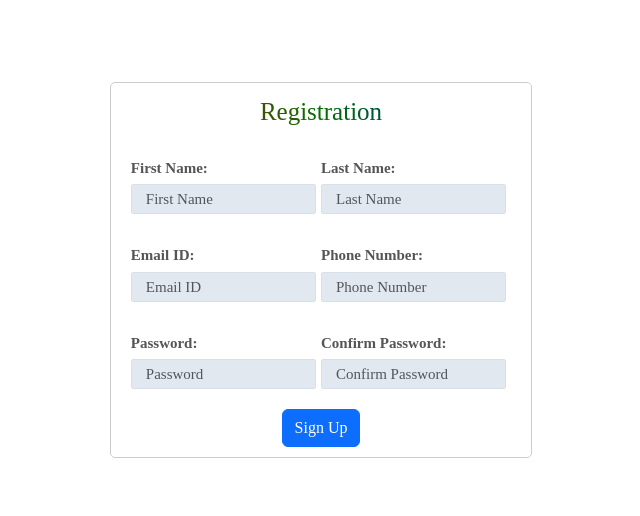
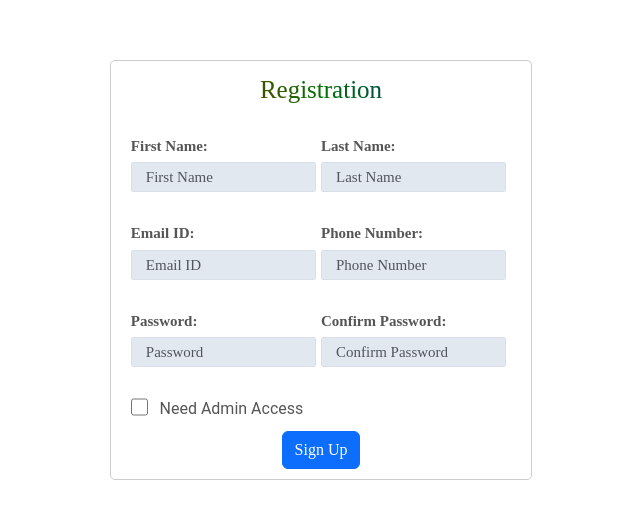
Before and after one commit to ChintadaKiranraj/my-salon-booking-app, a React (Create React App) app: page /registartion in a window 1280 px wide. Shown: the part 130-646 px from the top of the page, without its empty margins (319-959 px from the left). Built offline with nearby package versions, Linux system fonts and the light colour scheme.

Commit message:
Login Intigration

```diff
--- a/package.json
+++ b/package.json
@@ -12,8 +12,11 @@
     "react": "^18.2.0",
     "react-bootstrap": "^2.10.1",
     "react-dom": "^18.2.0",
+    "react-icons": "^5.0.1",
+    "react-loader-spinner": "^6.1.6",
     "react-router-dom": "^5.2.0",
     "react-scripts": "5.0.1",
+    "react-toastify": "^10.0.4",
     "router-dom": "^2.2.9",
     "uuid": "^9.0.0",
     "web-vitals": "^2.1.4",
--- a/src/components/Admin/index.css
+++ b/src/components/Admin/index.css
@@ -8,3 +8,10 @@
   height: 60vh;
   /* background-color: red; */
 }
+
+.booked-appointments-title {
+  color: blue;
+  font-family: "Times New Roman", Times, serif;
+  text-align: center;
+  font-weight: 500;
+}
--- a/src/components/Admin/index.js
+++ b/src/components/Admin/index.js
@@ -7,7 +7,7 @@ import "./index.css";
 const Admin = () => {
   const [appointments, setAppointments] = useState([]);
   const [fetchedStatus, setFetchedStatus] = useState(false);
-  const [modifications, setModifications] = useState(0);
+  const [modifications, setModifications] = useState(1);
   const fetchAppointments = async () => {
     // console.log("fetchAppointments called");
     try {
@@ -16,7 +16,7 @@ const Admin = () => {
       );
       const data = await response.text();
 
-      console.log("fetchAppointments--->" + data);
+      // console.log("fetchAppointments--->" + data);
       const decodedString = atob(data);
 
       setAppointments(JSON.parse(decodedString));
@@ -88,7 +88,7 @@ const Admin = () => {
   };
   const renderBoockedAppointments = () => (
     <div className="booked-appointments">
-      <h2 className="booked-appointmentsheader">Booked Appointments</h2>
+      <h2 className="booked-appointments-title">Booked Appointments</h2>
       <table className="table">
         <thead className="thead-dark">
           <tr>
--- a/src/components/BookedAppointments/index.js
+++ b/src/components/BookedAppointments/index.js
@@ -52,7 +52,6 @@ const BookedAppointments = (props) => {
 
           {<VscPassFilled color={`${color}`} />}
         </td>
-
         {modifications > 0 ? (
           <td className="actionbtn">
             <RiDeleteBin6Fill
--- a/src/components/Home/index.js
+++ b/src/components/Home/index.js
@@ -1,6 +1,7 @@
 import React, { useState, useEffect } from "react";
 import BookingForm from "../BookingForm";
-import BookedAppointments from "../BookedAppointments";
+import { toast } from "react-toastify";
+// import BookedAppointments from "../BookedAppointments";
 import Header from "../Header";
 import "./index.css";
 const Home = () => {
@@ -18,10 +19,15 @@ const Home = () => {
           body: JSON.stringify(newAppointment),
         }
       );
-      console.log("response--->" + response.json());
+      // console.log("response--->" + response.json());
 
-      if (!response.ok) {
+      if (!response.json().status === true) {
         throw new Error("Failed to save booking details");
+      } else {
+        toast.success("Your slot was successfully boocked in side Home!", {
+          autoClose: 3000,
+          closeOnClick: true,
+        });
       }
       // If successful, fetch all data from the table
       const allDataResponse = await fetch(
@@ -41,14 +47,13 @@ const Home = () => {
     saveBookingDetails(newAppointment);
   };
 
-  // Effect to retrieve appointments from local storage on component mount
+  //calls on component mount
   useEffect(() => {
     const storedAppointments = JSON.parse(localStorage.getItem("appointments"));
     if (storedAppointments) {
       setAppointments(storedAppointments);
     }
   }, []);
-  // Empty dependency array ensures this effect runs only once on component mount
 
   return (
     <div className="home">
--- a/src/components/LoginForm/index.jsx
+++ b/src/components/LoginForm/index.jsx
@@ -39,18 +39,25 @@ class LoginForm extends Component {
   submitForm = async (event) => {
     event.preventDefault();
     const { username, password } = this.state;
-    const userDetails = { username, password };
-    const url = "https://apis.ccbp.in/login";
+    const userDetails = { emailId: username, password };
+    debugger;
+    console.log(userDetails + " <-------------");
+    console.log(userDetails + " <-------------");
+    // const url = "https://apis.ccbp.in/login";
+    const url = "http://localhost:4001/validate-resgistratation-login-user";
     const options = {
       method: "POST",
       body: JSON.stringify(userDetails),
     };
     const response = await fetch(url, options);
     const data = await response.json();
-
+    debugger;
     if (response.ok === true) {
-      this.onSubmitSuccess(data.jwt_token);
+      console.log(response);
+      // this.onSubmitSuccess(data.jwt_token);
+      this.onSubmitSuccess(data.data);
       toast.success("Login was successfully done!");
+      alert("Login as successfully done!!");
     } else {
       this.onSubmitFailure("invalid username or password");
     }
@@ -86,7 +93,7 @@ class LoginForm extends Component {
     return (
       <>
         <label className="input-label" htmlFor="username">
-          USERNAME
+          EMAIL_ID
         </label>
         <input
           type="text"
--- a/src/components/SignupForm/index.css
+++ b/src/components/SignupForm/index.css
@@ -135,3 +135,34 @@
     /* background-color: aqua; */
   }
 }
+
+.checkbox-labels {
+  display: flex;
+  flex-direction: row;
+  justify-content: flex-start;
+  align-self: start;
+  align-items: flex-start;
+  /* background-color: red; */
+}
+
+.checkbox-label {
+  font-family: "Roboto";
+  font-size: 16px;
+  font-weight: 400;
+  width: 100%;
+  margin: 0px;
+  padding-top: 10px;
+  padding-bottom: 10px;
+  padding-left: 10px;
+  padding-right: 20px;
+  border-radius: 5px;
+  /* background-color: red; */
+}
+.checkbox-input {
+  width: 20px;
+  height: 20px;
+  margin-top: 10px;
+  margin-bottom: 10px;
+  margin-right: 2px;
+  margin-left: 10px;
+}
--- a/src/components/SignupForm/index.jsx
+++ b/src/components/SignupForm/index.jsx
@@ -16,11 +16,67 @@ class RegistrationForm extends Component {
     redirectToLogin: false,
     errors: {},
     isLoading: true,
+    isregisteredUser: false,
+
+    isRequestedForAdminAccess: 0,
   };
 
   handleChange = (event) => {
-    this.setState({ [event.target.name]: event.target.value });
+    if (event.target.type === "checkbox") {
+      console.log(event.target.checked);
+      this.setState({
+        isRequestedForAdminAccess: event.target.checked ? 1 : 0,
+      });
+    } else {
+      this.setState({ [event.target.name]: event.target.value });
+    }
   };
+
+  registerNewuser = async () => {
+    const {
+      firstName,
+      lastName,
+      email,
+      phoneNumber,
+      password,
+      confirmPassword,
+
+      isRequestedForAdminAccess,
+    } = this.state;
+    console.log(
+      "registerNewuser is alled at RegistrationForm --->" +
+        isRequestedForAdminAccess
+    );
+    const response = await fetch("http://localhost:4001/save-registration", {
+      method: "POST",
+      headers: {
+        "Content-Type": "application/json",
+      },
+      body: JSON.stringify({
+        firstName,
+        lastName,
+        emailId: email,
+        phoneNumber,
+        password,
+        confirmPassword,
+        accessLevel: isRequestedForAdminAccess,
+      }),
+    });
+    const data = await response.json();
+    console.log("data -->" + data.status);
+    if (data.status === true) {
+      // this.setState({ isregisteredUser: false });
+      this.setState({ redirectToLogin: true });
+      alert("registration was successfully done!");
+    } else if (data.status === false) {
+      if (data.message.includes("duplicate key value violates unique")) {
+        alert("User already exists try with different use!!");
+      } else {
+        alert("Failed to create new user!!");
+      }
+    }
+  };
+
   renderRegistrationForm = () => {
     const {
       firstName,
@@ -30,7 +86,9 @@ class RegistrationForm extends Component {
       password,
       confirmPassword,
       redirectToLogin,
+      isRequestedForAdminAccess,
       errors,
+      // isregisteredUser,
     } = this.state;
 
     if (redirectToLogin) {
@@ -153,13 +211,46 @@ class RegistrationForm extends Component {
             </div>
           </div>
 
+          {/* <div className="checkbox-labels">
+            <label
+              htmlFor="isRequestedForAdminAcc"
+              className="isRequestedForAdminAcc-label"
+            >
+              Need Admin Access
+            </label>
+            <input
+              type="checkbox"
+              id="isRequestedForAdminAcc"
+              className="checkboxsty"
+            />
+          </div> */}
+          <div className="checkbox-labels">
+            <input
+              type="checkbox"
+              id="isRequestedForAdminAcc"
+              className="checkbox-input"
+              onClick={this.handleChange}
+              value={isRequestedForAdminAccess}
+            />
+            <label htmlFor="isRequestedForAdminAcc" className="checkbox-label ">
+              Need Admin Access
+            </label>
+          </div>
+
           <button type="submit" className="signup-btn btn btn-primary">
             Sign Up
           </button>
+
+          {/* {isregisteredUser && (
+            <p className="error-message">
+              You are already registered try with different user
+            </p>
+          )} */}
         </form>
       </div>
     );
   };
+
   handleSubmit = (event) => {
     event.preventDefault();
     const {
@@ -198,9 +289,10 @@ class RegistrationForm extends Component {
     }
 
     if (Object.keys(errors).length === 0) {
+      //call registration API
+
       // After successful submission, redirect to login page
-
-      this.setState({ redirectToLogin: true });
+      this.registerNewuser();
     } else {
       // Update state with errors
       this.setState({ errors });
```
Also changed, not shown: src/components/BookingForm/index.js (+16 -25 lines), 1 other file (tests, documents, lock files or other folders).
